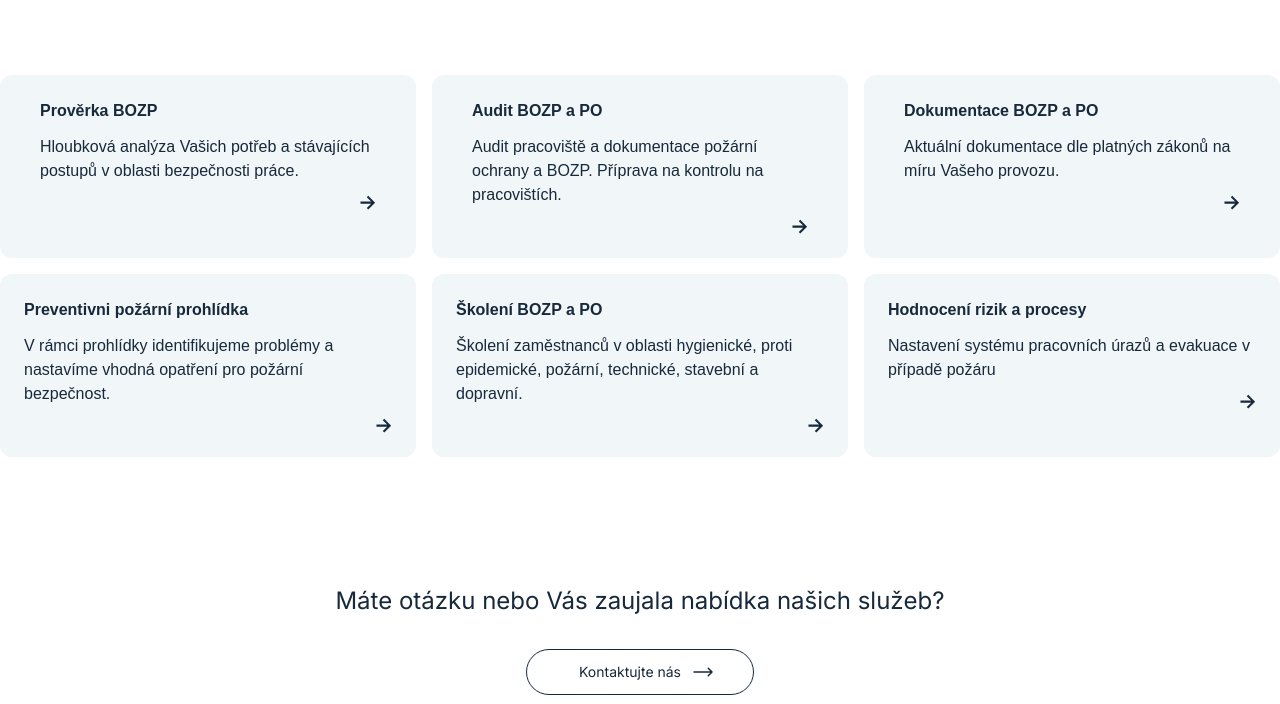
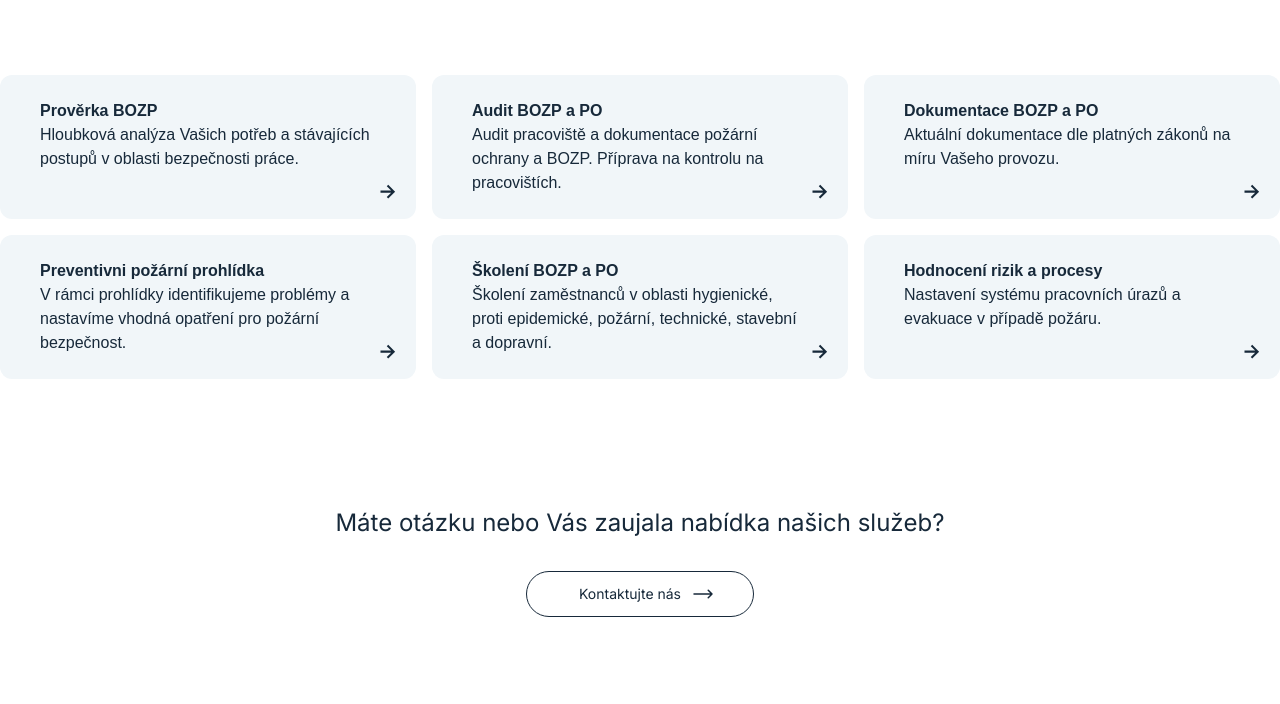
Before and after one commit to Tinka8/bozp-kovar, a website built with Vite: page src/sluzby.html in a window 1280 px wide. Shown: the part 393-1097 px from the top of the page. Built offline with nearby package versions, Linux system fonts and the light colour scheme; a web font is replaced by a local one.

Commit message:
feat: grid layout

```diff
--- a/src/sluzby.html
+++ b/src/sluzby.html
@@ -76,165 +76,134 @@
                         class="font-headline grid grid-cols-1 gap-4 pt-14 lg:pt-[100px] lg:grid-cols-3"
                     >
                         <div
-                            class="cursor-pointer space-y-3 rounded-xl bg-light-gray px-10 py-6 hover:shadow"
+                            class="relative cursor-pointer group space-y-3 rounded-xl bg-light-gray px-10 py-6 hover:shadow"
                         >
+                            <a href="/detail-sluzby.html">
                                 <h2 class="font-semibold">Prověrka BOZP</h2>
                                 <p>
                                     Hloubková analýza Vašich potřeb a stávajících
                                     postupů v oblasti bezpečnosti práce.
                                 </p>
-                            <div class="flex justify-end">
-                                <a href="#">
+                                <div class="absolute bottom-0 right-0 p-5">
+                                    <span class="group-hover:text-mint">
                                         <svg
                                             width="16"
                                             height="15"
                                             viewBox="0 0 16 15"
-                                        fill="none"
+                                            fill="currentColor"
                                             xmlns="http://www.w3.org/2000/svg"
                                         >
                                             <path
                                                 d="M8.22727 14.5256L6.7642 13.0767L11.1463 8.6946H0.5V6.57812H11.1463L6.7642 2.20312L8.22727 0.747159L15.1165 7.63636L8.22727 14.5256Z"
-                                            fill="#17293a"
                                             />
                                         </svg>
+                                    </span>
+                                </div>
                             </a>
-                            </div>
                         </div>
 
                         <div
-                            class="cursor-pointer space-y-3 rounded-xl bg-light-gray px-10 py-6 hover:shadow"
+                            class="relative cursor-pointer group space-y-3 rounded-xl bg-light-gray px-10 py-6 hover:shadow"
                         >
+                            <a href="/detail-sluzby.html">
                                 <h2 class="font-semibold">Audit BOZP a PO</h2>
                                 <p>
                                     Audit pracoviště a dokumentace požární ochrany a
                                     BOZP. Příprava na kontrolu na pracovištích.
                                 </p>
-                            <div class="flex justify-end">
-                                <a href="#">
+                                <div class="absolute bottom-0 right-0 p-5">
+                                    <span class="group-hover:text-mint">
                                         <svg
                                             width="16"
                                             height="15"
                                             viewBox="0 0 16 15"
-                                        fill="none"
+                                            fill="currentColor"
                                             xmlns="http://www.w3.org/2000/svg"
                                         >
                                             <path
                                                 d="M8.22727 14.5256L6.7642 13.0767L11.1463 8.6946H0.5V6.57812H11.1463L6.7642 2.20312L8.22727 0.747159L15.1165 7.63636L8.22727 14.5256Z"
-                                            fill="#17293a"
                                             />
                                         </svg>
+                                    </span>
+                                </div>
                             </a>
                         </div>
-                        </div>
 
-                        <div
-                            class="cursor-pointer space-y-3 rounded-xl bg-light-gray px-10 py-6 hover:shadow"
-                        >
+                        <div class="relative cursor-pointer group space-y-3 rounded-xl bg-light-gray px-10 py-6 hover:shadow">
+                            <a href="/detail-sluzby.html">
                                 <h2 class="font-semibold">Dokumentace BOZP a PO</h2>
                                 <p>
-                                Aktuální dokumentace dle platných zákonů na míru
-                                Vašeho provozu.
+                                    Aktuální dokumentace dle platných zákonů
+                                    na míru Vašeho provozu.
                                 </p>
-                            <div class="flex justify-end">
-                                <a href="#">
+                                <div class="absolute bottom-0 right-0 p-5">
+                                    <span class="group-hover:text-mint">
                                         <svg
                                             width="16"
                                             height="15"
                                             viewBox="0 0 16 15"
-                                        fill="none"
+                                            fill="currentColor"
                                             xmlns="http://www.w3.org/2000/svg"
                                         >
                                             <path
-                                            d="M8.22727 14.5256L6.7642 13.0767L11.1463 8.6946H0.5V6.57812H11.1463L6.7642 2.20312L8.22727 0.747159L15.1165 7.63636L8.22727 14.5256Z"
-                                            fill="#17293a"
-                                        />
+                                                d="M8.22727 14.5256L6.7642 13.0767L11.1463 8.6946H0.5V6.57812H11.1463L6.7642 2.20312L8.22727 0.747159L15.1165 7.63636L8.22727 14.5256Z" />
                                         </svg>
+                                    </span>
+                                </div>
                             </a>
                         </div>
+
+                        <div class="relative cursor-pointer group space-y-3 rounded-xl bg-light-gray px-10 py-6 hover:shadow">
+                            <a href="/detail-sluzby.html">
+                                <h2 class="font-semibold">Preventivni požární prohlídka</h2>
+                                <p>
+                                    V rámci prohlídky identifikujeme problémy a nastavíme
+                                    vhodná opatření pro požární bezpečnost.
+                                </p>
+                                <div class="absolute bottom-0 right-0 p-5">
+                                    <span class="group-hover:text-mint">
+                                        <svg width="16" height="15" viewBox="0 0 16 15" fill="currentColor" xmlns="http://www.w3.org/2000/svg">
+                                            <path
+                                                d="M8.22727 14.5256L6.7642 13.0767L11.1463 8.6946H0.5V6.57812H11.1463L6.7642 2.20312L8.22727 0.747159L15.1165 7.63636L8.22727 14.5256Z" />
+                                        </svg>
+                                    </span>
+                                </div>
+                            </a>
                         </div>
 
-                        <div
-                            class="cursor-pointer space-y-3 rounded-xl bg-light-gray p-6 hover:shadow"
-                        >
-                            <h2 class="font-semibold">
-                                Preventivni požární prohlídka
-                            </h2>
+                        <div class="relative cursor-pointer group space-y-3 rounded-xl bg-light-gray px-10 py-6 hover:shadow">
+                            <a href="/detail-sluzby.html">
+                                <h2 class="font-semibold">Školení BOZP a PO</h2>
                                 <p>
-                                V rámci prohlídky identifikujeme problémy a
-                                nastavíme vhodná opatření pro požární
-                                bezpečnost.
+                                    Školení zaměstnanců v oblasti hygienické,
+                                    proti epidemické, požární, technické, stavební a dopravní.
                                 </p>
-                            <div class="flex justify-end">
-                                <a href="#">
-                                    <svg
-                                        width="16"
-                                        height="15"
-                                        viewBox="0 0 16 15"
-                                        fill="none"
-                                        xmlns="http://www.w3.org/2000/svg"
-                                    >
+                                <div class="absolute bottom-0 right-0 p-5">
+                                    <span class="group-hover:text-mint">
+                                        <svg width="16" height="15" viewBox="0 0 16 15" fill="currentColor" xmlns="http://www.w3.org/2000/svg">
                                             <path
-                                            d="M8.22727 14.5256L6.7642 13.0767L11.1463 8.6946H0.5V6.57812H11.1463L6.7642 2.20312L8.22727 0.747159L15.1165 7.63636L8.22727 14.5256Z"
-                                            fill="#17293a"
-                                        />
+                                                d="M8.22727 14.5256L6.7642 13.0767L11.1463 8.6946H0.5V6.57812H11.1463L6.7642 2.20312L8.22727 0.747159L15.1165 7.63636L8.22727 14.5256Z" />
                                         </svg>
+                                    </span>
+                                </div>
                             </a>
                         </div>
+
+                        <div class="relative cursor-pointer group space-y-3 rounded-xl bg-light-gray px-10 py-6 hover:shadow">
+                            <a href="/detail-sluzby.html">
+                                <h2 class="font-semibold">Hodnocení rizik a procesy</h2>
+                                <p>
+                                    Nastavení systému pracovních úrazů a evakuace v případě požáru.
+                                </p>
+                                <div class="absolute bottom-0 right-0 p-5">
+                                    <span class="group-hover:text-mint">
+                                        <svg width="16" height="15" viewBox="0 0 16 15" fill="currentColor" xmlns="http://www.w3.org/2000/svg">
+                                            <path
+                                                d="M8.22727 14.5256L6.7642 13.0767L11.1463 8.6946H0.5V6.57812H11.1463L6.7642 2.20312L8.22727 0.747159L15.1165 7.63636L8.22727 14.5256Z" />
+                                        </svg>
+                                    </span>
                                 </div>
-
-                        <div
-                            class="cursor-pointer space-y-3 rounded-xl bg-light-gray p-6 hover:shadow"
-                        >
-                            <h2 class="font-semibold">Školení BOZP a PO</h2>
-                            <p>
-                                Školení zaměstnanců v oblasti hygienické, proti
-                                epidemické, požární, technické, stavební a
-                                dopravní.
-                            </p>
-                            <div class="flex justify-end">
-                                <a href="#">
-                                    <svg
-                                        width="16"
-                                        height="15"
-                                        viewBox="0 0 16 15"
-                                        fill="none"
-                                        xmlns="http://www.w3.org/2000/svg"
-                                    >
-                                        <path
-                                            d="M8.22727 14.5256L6.7642 13.0767L11.1463 8.6946H0.5V6.57812H11.1463L6.7642 2.20312L8.22727 0.747159L15.1165 7.63636L8.22727 14.5256Z"
-                                            fill="#17293a"
-                                        />
-                                    </svg>
                             </a>
-                            </div>
-                        </div>
-
-                        <div
-                            class="cursor-pointer space-y-3 rounded-xl bg-light-gray p-6 hover:shadow"
-                        >
-                            <h2 class="font-semibold">
-                                Hodnocení rizik a procesy
-                            </h2>
-                            <p>
-                                Nastavení systému pracovních úrazů a evakuace v
-                                případě požáru
-                            </p>
-                            <div class="flex justify-end">
-                                <a href="#">
-                                    <svg
-                                        width="16"
-                                        height="15"
-                                        viewBox="0 0 16 15"
-                                        fill="none"
-                                        xmlns="http://www.w3.org/2000/svg"
-                                    >
-                                        <path
-                                            d="M8.22727 14.5256L6.7642 13.0767L11.1463 8.6946H0.5V6.57812H11.1463L6.7642 2.20312L8.22727 0.747159L15.1165 7.63636L8.22727 14.5256Z"
-                                            fill="#17293a"
-                                        />
-                                    </svg>
-                                </a>
-                            </div>
                         </div>
                     </div>
 
```
Lines whose indentation alone changed are shown as unchanged.
